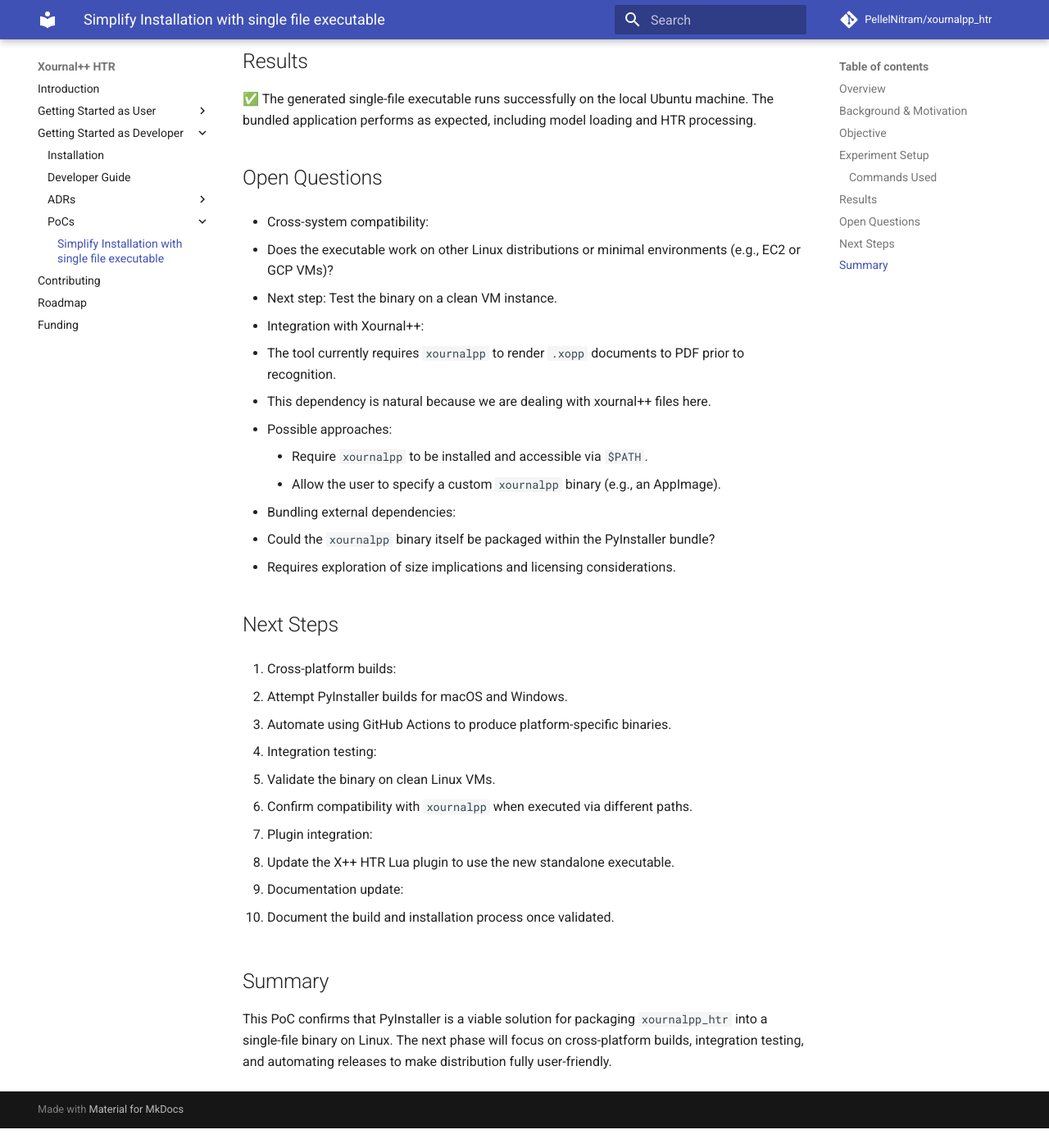
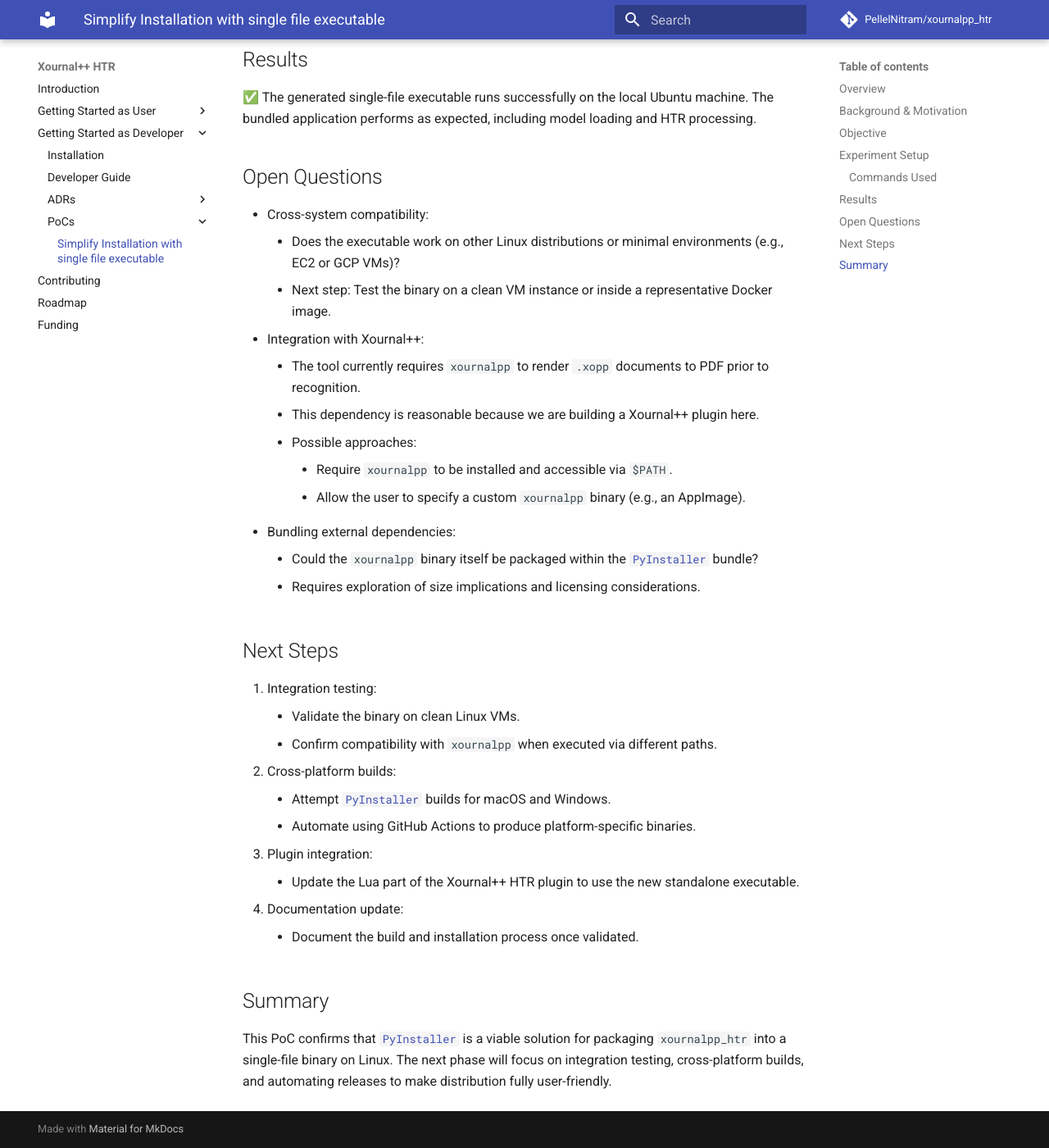
Before and after one commit to PellelNitram/xournalpp_htr, an MkDocs documentation site: the page built from docs/PoCs/simplify_installation_with_single_file_executable.md, in a window 1280 px wide and 1400 px high, scrolled down 1261 px. Shown: the whole window at 82% size. Built offline with MkDocs 1.6.1 and Material for MkDocs 9.7.7, drawn with Linux system fonts in a browser that asks for light colours; comment, search, counter and statistics services are not loaded; before the commit the page ends 2637 px from its top, so only the background shows below that; some of the changed text lies outside the part shown.

Commit message:
Final edits in PyInstaller PoC document.

```diff
--- a/docs/PoCs/simplify_installation_with_single_file_executable.md
+++ b/docs/PoCs/simplify_installation_with_single_file_executable.md
@@ -7,21 +7,23 @@
 ## Overview
 
 This proof of concept explores whether [`PyInstaller`](https://pyinstaller.org/en/stable/) can be used to package the `xournalpp_htr` Python application into a single executable file.
+
 The goal is to simplify installation and usage by removing the need for users to manually install Python or Conda environments.
 
 ## Background & Motivation
 
 Currently, `xournalpp_htr` requires a working Python and Conda setup on Linux. This dependency chain can discourage non-technical users.
-A single-file binary distribution would allow users to simply download and run the program — improving accessibility and ease of use.
+
+A single-file binary distribution would allow users to simply download and run the program - improving accessibility and ease of use.
 
 ## Objective
 
-This PoC evaluates whether PyInstaller is a viable option for creating a self-contained executable of `xournalpp_htr` that runs without an external Python installation.
+This PoC evaluates whether [`PyInstaller`](https://pyinstaller.org/en/stable/) is a viable option for creating a self-contained executable of `xournalpp_htr` that runs without an external Python installation.
 
 ## Experiment Setup
 
-Environment: Ubuntu Linux (local machine)
-Scope: Initial validation of PyInstaller packaging on Linux only.
+- Environment: Ubuntu Linux (local machine)
+- Scope: Initial validation of [`PyInstaller`](https://pyinstaller.org/en/stable/) packaging on Linux only.
 
 ### Commands Used
 
@@ -46,45 +48,32 @@
 ## Open Questions
 
 * Cross-system compatibility:
-
-  * Does the executable work on other Linux distributions or minimal environments (e.g., EC2 or GCP VMs)?
-  * Next step: Test the binary on a clean VM instance.
-
+    * Does the executable work on other Linux distributions or minimal environments (e.g., EC2 or GCP VMs)?
+    * Next step: Test the binary on a clean VM instance or inside a representative Docker image.
 * Integration with Xournal++:
-
-  * The tool currently requires `xournalpp` to render `.xopp` documents to PDF prior to recognition.
-  * This dependency is natural because we are dealing with xournal++ files here.
-  * Possible approaches:
-
-    * Require `xournalpp` to be installed and accessible via `$PATH`.
-    * Allow the user to specify a custom `xournalpp` binary (e.g., an AppImage).
-
+    * The tool currently requires `xournalpp` to render `.xopp` documents to PDF prior to recognition.
+    * This dependency is reasonable because we are building a Xournal++ plugin here.
+    * Possible approaches:
+        * Require `xournalpp` to be installed and accessible via `$PATH`.
+        * Allow the user to specify a custom `xournalpp` binary (e.g., an AppImage).
 * Bundling external dependencies:
-
-  * Could the `xournalpp` binary itself be packaged within the PyInstaller bundle?
-  * Requires exploration of size implications and licensing considerations.
+    * Could the `xournalpp` binary itself be packaged within the [`PyInstaller`](https://pyinstaller.org/en/stable/) bundle?
+    * Requires exploration of size implications and licensing considerations.
 
 ## Next Steps
 
-1. Cross-platform builds:
-
-   * Attempt PyInstaller builds for macOS and Windows.
-   * Automate using GitHub Actions to produce platform-specific binaries.
-
-2. Integration testing:
-
-   * Validate the binary on clean Linux VMs.
-   * Confirm compatibility with `xournalpp` when executed via different paths.
-
+1. Integration testing:
+    * Validate the binary on clean Linux VMs.
+    * Confirm compatibility with `xournalpp` when executed via different paths.
+2. Cross-platform builds:
+    * Attempt [`PyInstaller`](https://pyinstaller.org/en/stable/) builds for macOS and Windows.
+    * Automate using GitHub Actions to produce platform-specific binaries.
 3. Plugin integration:
-
-   * Update the X++ HTR Lua plugin to use the new standalone executable.
-
+    * Update the Lua part of the Xournal++ HTR plugin to use the new standalone executable.
 4. Documentation update:
-
-   * Document the build and installation process once validated.
+    * Document the build and installation process once validated.
 
 ## Summary
 
-This PoC confirms that PyInstaller is a viable solution for packaging `xournalpp_htr` into a single-file binary on Linux.
-The next phase will focus on cross-platform builds, integration testing, and automating releases to make distribution fully user-friendly.
+This PoC confirms that [`PyInstaller`](https://pyinstaller.org/en/stable/) is a viable solution for packaging `xournalpp_htr` into a single-file binary on Linux.
+The next phase will focus on integration testing, cross-platform builds, and automating releases to make distribution fully user-friendly.
```
Also changed, not shown: other parts of docs/PoCs/simplify_installation_with_single_file_executable.md (+1 -1 lines).
